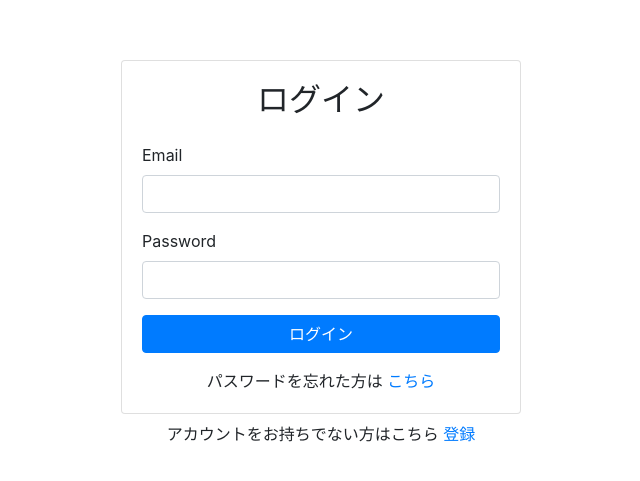
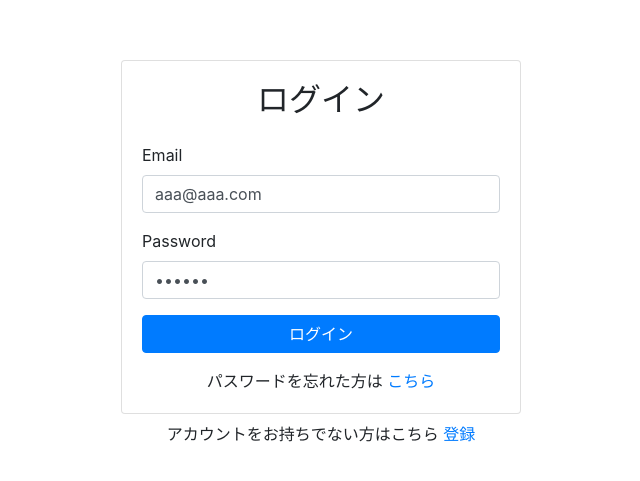
Before and after one commit to NaoyukiSato04/share-thoughts, a React (Create React App) app: page /login in a window 1280 px wide. Shown: the part 147-628 px from the top of the page, without its empty margins (319-959 px from the left). Built offline with nearby package versions, Linux system fonts and the light colour scheme; no server answers.

Commit message:
Fix: 登録の手間省くためにデフォルトの値設定

```diff
--- a/src/components/Auth/Login.js
+++ b/src/components/Auth/Login.js
@@ -38,11 +38,11 @@ export default function Login() {
               <Form onSubmit={handleSubmit}>
                 <Form.Group id="email">
                   <Form.Label>Email</Form.Label>
-                  <Form.Control type="email" ref={emailRef} required />
+                  <Form.Control type="email" ref={emailRef} required defaultValue="aaa@aaa.com"/>
                 </Form.Group>
                 <Form.Group id="password">
                   <Form.Label>Password</Form.Label>
-                  <Form.Control type="password" ref={passwordRef} required />
+                  <Form.Control type="password" ref={passwordRef} required defaultValue="aaaaaa"/>
                 </Form.Group>
                 <Button disabled={loading} className="w-100" type="submit">
                   ログイン
```
